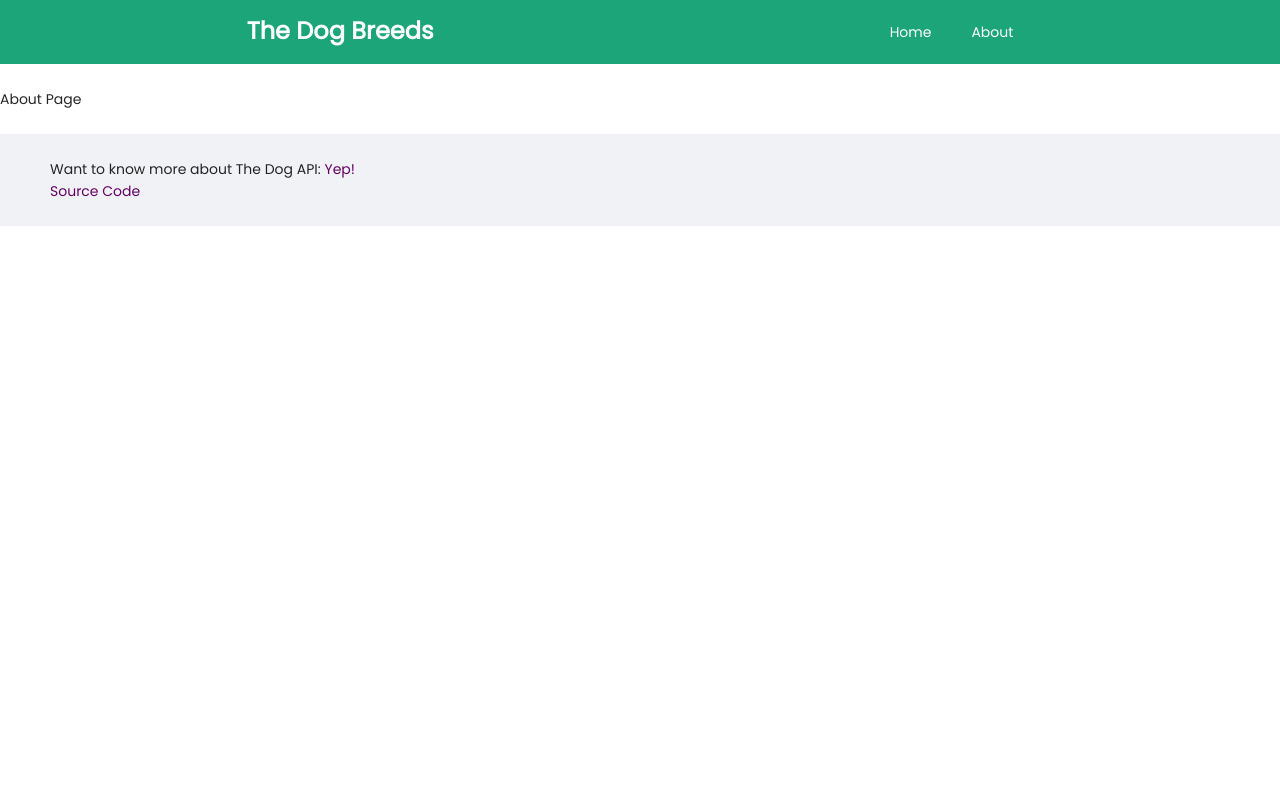
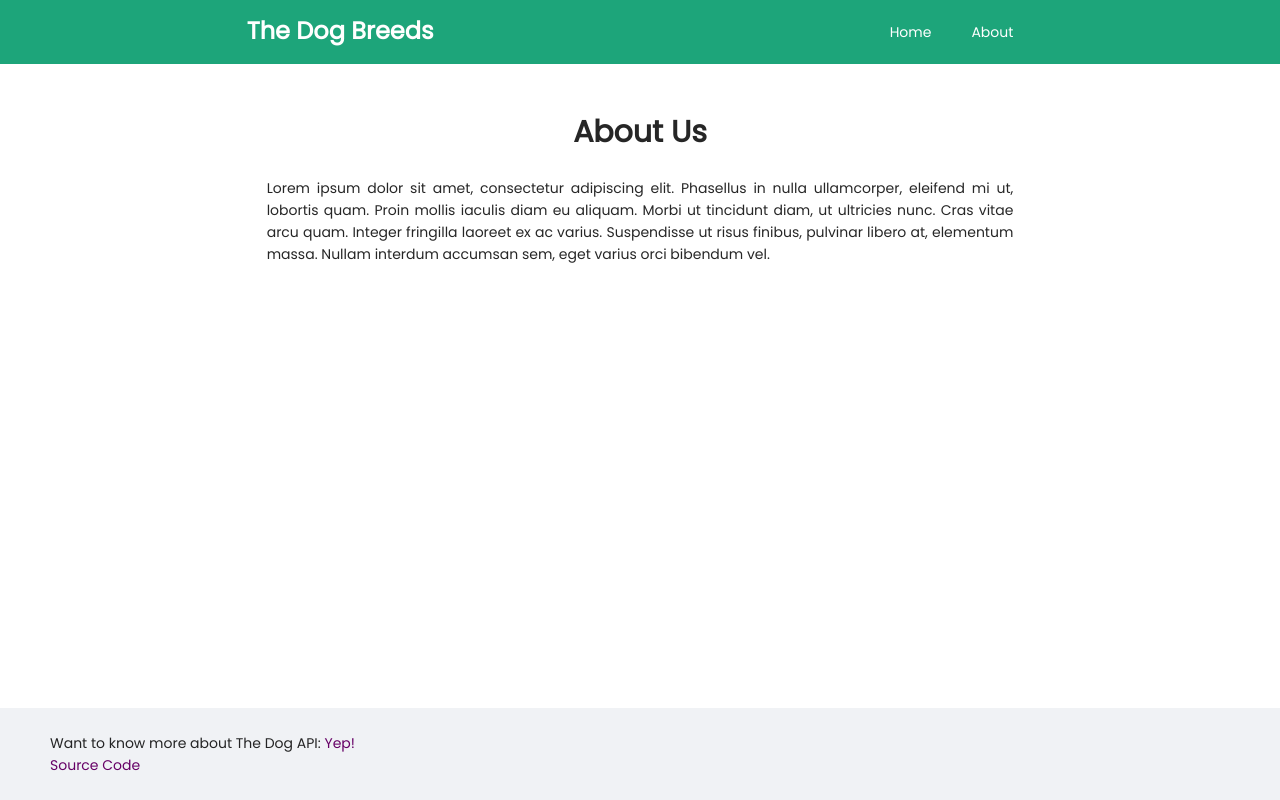
Before and after one commit to amha19/dogs_api, a React (Create React App) app: page /about in a window 1280 px wide. Built offline with nearby package versions, Linux system fonts and the light colour scheme.

Commit message:
edit error and about page

```diff
--- a/src/App.tsx
+++ b/src/App.tsx
@@ -5,6 +5,7 @@ import Home from './pages/Home';
 import Navbar from './components/navbar/Navbar';
 import About from './pages/about/About';
 import Error from './pages/error/Erorr';
+import SingleDog from './components/dogs/single-dog/SingleDog';
 import './App.less';
 
 const { Header, Content, Footer } = Layout;
@@ -21,6 +22,7 @@ const App: FC = () => {
                     <Switch>
                         <Route exact path="/" component={Home} />
                         <Route exact path="/about" component={About} />
+                        <Route exact path="/dog/:id" component={SingleDog} />
                         <Route path="*" component={Error} />
                     </Switch>
                 </Content>
--- a/src/components/dogs/DogsList.tsx
+++ b/src/components/dogs/DogsList.tsx
@@ -1,13 +1,15 @@
 import { useEffect } from 'react';
-import { Row, Col, Card, Spin, Alert, Typography } from 'antd';
+import { Row, Col, Card, Spin, Alert, Typography, Button } from 'antd';
+import { useHistory } from 'react-router-dom';
 import { useAppDispatch, useAppSelector } from '../../hooks/redux-custom-hooks';
 import { fetchDogsBreed } from '../../store/dogs-action';
 import './DogsList.less';
 
-const { Title } = Typography;
+const { Title, Text } = Typography;
 const { Meta } = Card;
 
 const DogsList = () => {
+    const history = useHistory();
     const dispatch = useAppDispatch();
     const dogBreeds = useAppSelector((state) => state.breed.dogBreeds);
     const isLoading = useAppSelector((state) => state.breed.isLoading);
@@ -46,6 +48,29 @@ const DogsList = () => {
             </Row>
             <Row gutter={[16, 32]} className="row">
                 {dogBreeds.map((dogBreed) => {
+                    const desc = (
+                        <div
+                            style={{ display: 'flex', flexDirection: 'column' }}
+                        >
+                            <div style={{ minHeight: 45 }}>
+                                <Text>
+                                    <b>Breed Group: </b>
+                                    {dogBreed.bredFor
+                                        ? dogBreed.bredFor
+                                        : 'Unavailable'}
+                                </Text>
+                            </div>
+                            <Button
+                                type="primary"
+                                style={{ borderRadius: 4, marginTop: 12 }}
+                                onClick={() =>
+                                    history.push(`/dog/${dogBreed.id}`)
+                                }
+                            >
+                                I want to know more
+                            </Button>
+                        </div>
+                    );
                     return (
                         <Col key={dogBreed.id} xs={24} sm={12} md={8}>
                             <Card
@@ -61,17 +86,16 @@ const DogsList = () => {
                             >
                                 <Meta
                                     title={dogBreed.name}
-                                    description={
-                                        dogBreed.breedGroup
-                                            ? dogBreed.breedGroup
-                                            : 'Not Available'
-                                    }
+                                    description={desc}
                                 />
                             </Card>
                         </Col>
                     );
                 })}
             </Row>
+            <Row justify="center">
+                <Button type="default">Load more dogs</Button>
+            </Row>
         </>
     );
 };
--- /dev/null
+++ b/src/components/dogs/single-dog/SingleDog.tsx
@@ -0,0 +1,12 @@
+import React from 'react';
+import { useParams } from 'react-router-dom';
+
+const SingleDog = () => {
+    const { id } = useParams<{ id: string }>();
+
+    console.log('id ', id, typeof id);
+
+    return <div></div>;
+};
+
+export default SingleDog;
--- a/src/pages/about/About.tsx
+++ b/src/pages/about/About.tsx
@@ -1,7 +1,36 @@
 import { FC } from 'react';
+import { Row, Col, Typography } from 'antd';
+
+const { Title, Paragraph } = Typography;
+
+const rowStyle = { height: 'calc(100vh - 204px)', width: 'auto' };
 
 const About: FC = () => {
-    return <div>About Page</div>;
+    return (
+        <Row justify="center" style={rowStyle}>
+            <Col span={14}>
+                <Row justify="center">
+                    <Title
+                        level={2}
+                        style={{
+                            margin: '24px 0',
+                        }}
+                    >
+                        About Us
+                    </Title>
+                </Row>
+                <Paragraph style={{ textAlign: 'justify' }}>
+                    Lorem ipsum dolor sit amet, consectetur adipiscing elit.
+                    Phasellus in nulla ullamcorper, eleifend mi ut, lobortis
+                    quam. Proin mollis iaculis diam eu aliquam. Morbi ut
+                    tincidunt diam, ut ultricies nunc. Cras vitae arcu quam.
+                    Integer fringilla laoreet ex ac varius. Suspendisse ut risus
+                    finibus, pulvinar libero at, elementum massa. Nullam
+                    interdum accumsan sem, eget varius orci bibendum vel.
+                </Paragraph>
+            </Col>
+        </Row>
+    );
 };
 
 export default About;
--- /dev/null
+++ b/src/pages/error/Error.less
@@ -0,0 +1,4 @@
+.error {
+    height: calc(100vh - 204px);
+    width: auto;
+}
```
Also changed, not shown: src/pages/error/Erorr.tsx (+17 -1 lines).
